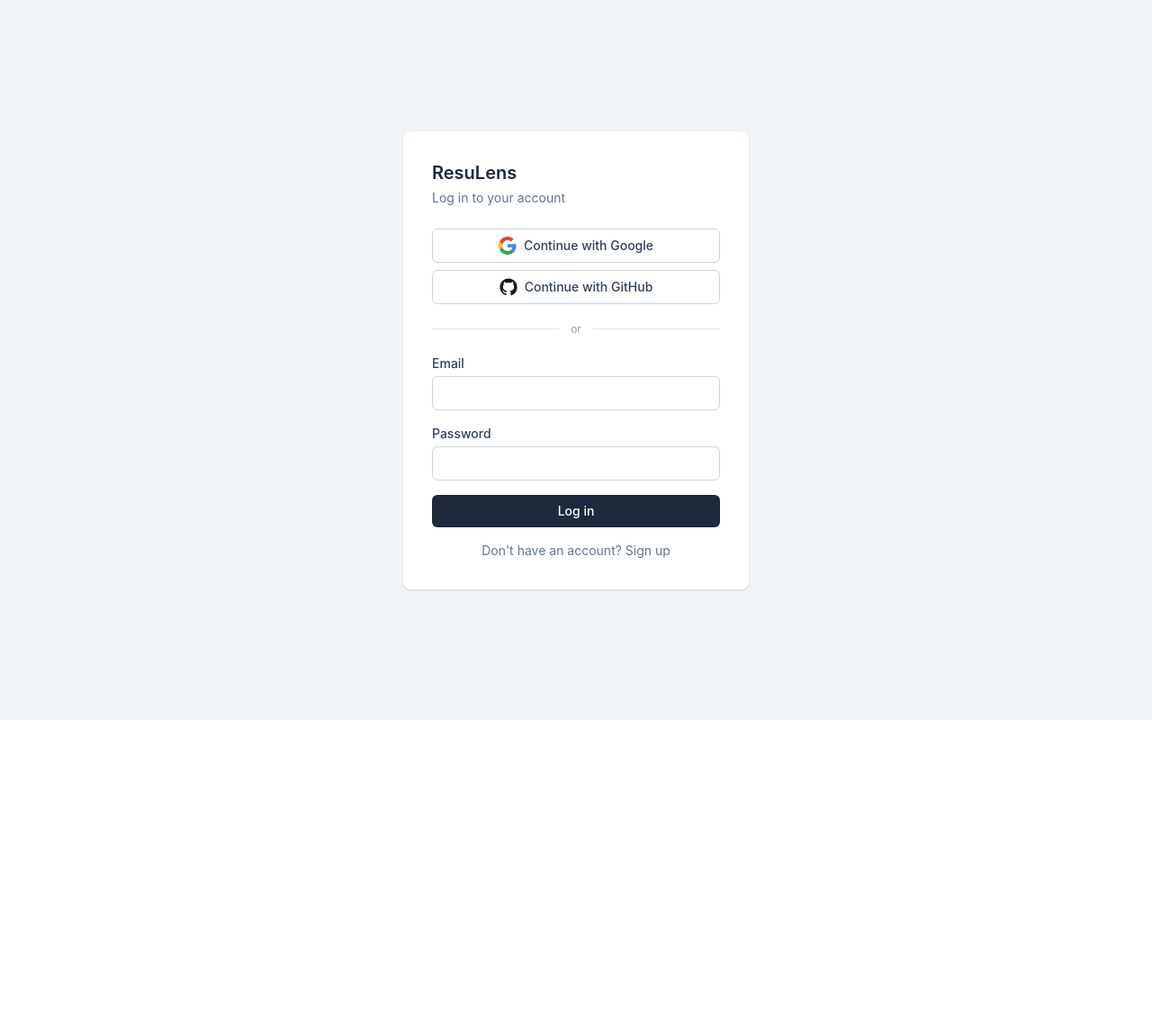
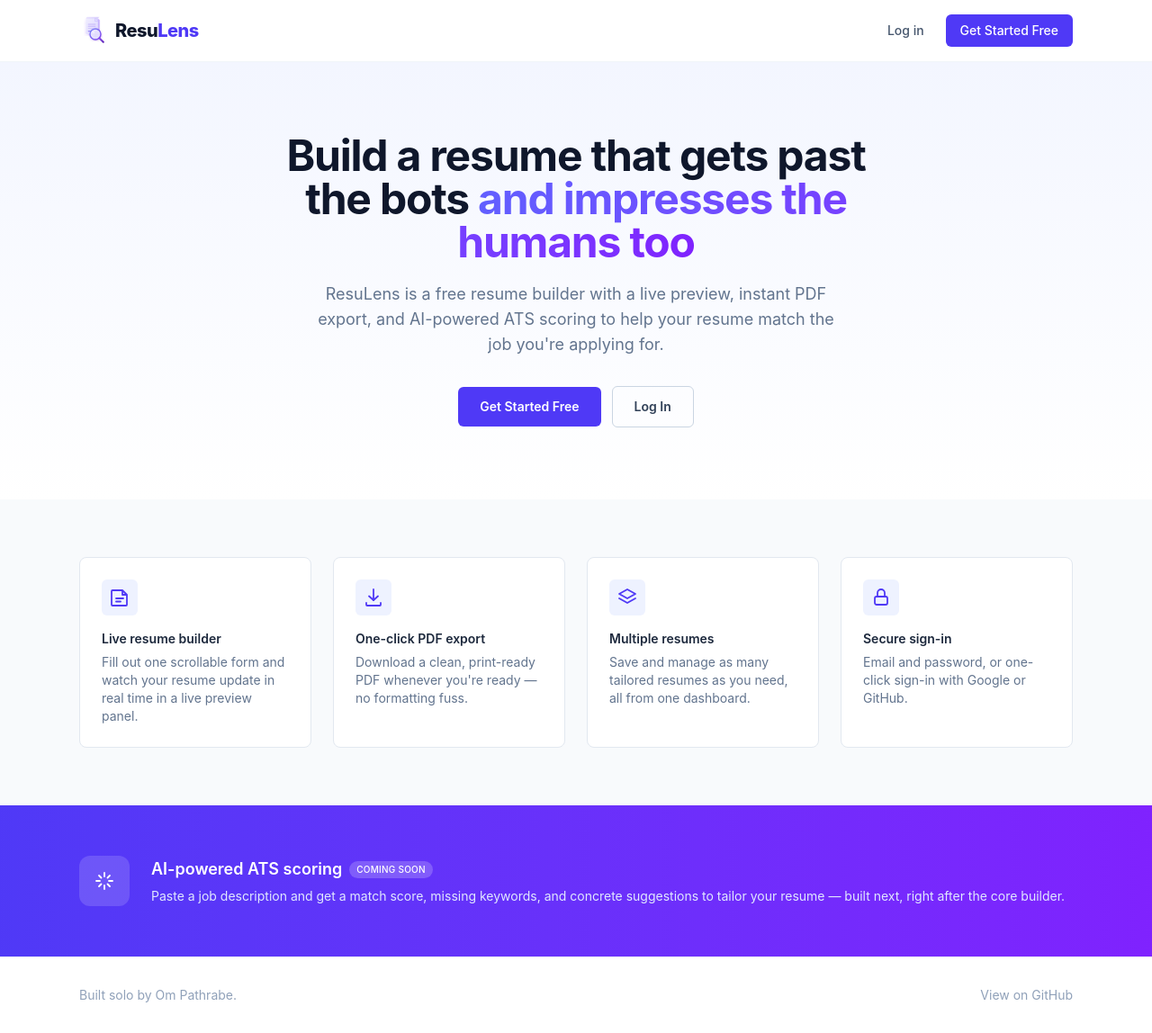
Before and after one commit to OmegaZeroG/ResuLens, a React (Vite) app in the folder client/: page / in a window 1280 px wide. Shown: the whole page at 90% size. Before the commit the page ends 800 px from the top, so only its background shows below. Built offline with nearby package versions, Linux system fonts and the light colour scheme; no server answers.

Commit message:
Fix landing page layout: wider container, section backgrounds, full-width AI banner

```diff
--- a/client/src/App.jsx
+++ b/client/src/App.jsx
@@ -1,6 +1,7 @@
 import { useState } from 'react'
 import { AuthProvider, useAuth } from './hooks/useAuth'
 import { AuthPage } from './components/auth/AuthPage'
+import { LandingPage } from './components/landing/LandingPage'
 import { ResumeBuilder } from './components/resume/ResumeBuilder'
 import { ResumeDashboard } from './components/dashboard/ResumeDashboard'
 
@@ -9,6 +10,16 @@
   // undefined = show the dashboard, null = editing a brand new (unsaved) resume,
   // a string = editing that resume's _id.
   const [activeResumeId, setActiveResumeId] = useState(undefined)
+  // null = show the public landing page, 'login' | 'signup' = show AuthPage in that mode.
+  const [authMode, setAuthMode] = useState(null)
+
+  // Logging out should drop you back on the landing page, not straight into
+  // the login form, and reset any in-progress resume selection.
+  function handleLogout() {
+    logout()
+    setAuthMode(null)
+    setActiveResumeId(undefined)
+  }
 
   if (loading) {
     return (
@@ -17,14 +28,19 @@
   }
 
   if (!user) {
-    return <AuthPage />
+    if (authMode) {
+      return <AuthPage initialMode={authMode} onBack={() => setAuthMode(null)} />
+    }
+    return (
+      <LandingPage onGetStarted={() => setAuthMode('signup')} onLogin={() => setAuthMode('login')} />
+    )
   }
 
   if (activeResumeId === undefined) {
     return (
       <ResumeDashboard
         user={user}
-        onLogout={logout}
+        onLogout={handleLogout}
         onCreateResume={() => setActiveResumeId(null)}
         onOpenResume={(id) => setActiveResumeId(id)}
       />
@@ -34,7 +50,7 @@
   return (
     <ResumeBuilder
       user={user}
-      onLogout={logout}
+      onLogout={handleLogout}
       resumeId={activeResumeId}
       onBack={() => setActiveResumeId(undefined)}
     />
--- a/client/src/components/auth/AuthPage.jsx
+++ b/client/src/components/auth/AuthPage.jsx
@@ -1,6 +1,7 @@
 import { useState } from 'react'
 import { useAuth } from '../../hooks/useAuth'
 import { googleAuthUrl, githubAuthUrl } from '../../api/authApi'
+import { Logo } from '../common/Logo'
 
 function GoogleIcon() {
   return (
@@ -33,9 +34,9 @@
   )
 }
 
-export function AuthPage() {
+export function AuthPage({ initialMode = 'login', onBack }) {
   const { login, signup, authError, clearAuthError } = useAuth()
-  const [mode, setMode] = useState('login')
+  const [mode, setMode] = useState(initialMode)
   const [form, setForm] = useState({ name: '', email: '', password: '', confirmPassword: '' })
   const [submitting, setSubmitting] = useState(false)
   const [error, setError] = useState('')
@@ -77,8 +78,17 @@
   return (
     <div className="flex min-h-screen items-center justify-center bg-slate-100 px-4">
       <div className="w-full max-w-sm rounded-lg bg-white p-8 shadow-sm">
-        <h1 className="text-xl font-semibold text-slate-800">ResuLens</h1>
-        <p className="mt-1 text-sm text-slate-500">
+        {onBack && (
+          <button
+            type="button"
+            onClick={onBack}
+            className="mb-4 text-sm text-slate-400 hover:text-slate-600"
+          >
+            ← Back to home
+          </button>
+        )}
+        <Logo size="sm" />
+        <p className="mt-3 text-sm text-slate-500">
           {mode === 'login' ? 'Log in to your account' : 'Create an account to get started'}
         </p>
 
@@ -161,7 +171,7 @@
           <button
             type="submit"
             disabled={submitting}
-            className="w-full rounded-md bg-slate-800 px-4 py-2 text-sm font-medium text-white hover:bg-slate-700 disabled:opacity-50"
+            className="w-full rounded-md bg-indigo-600 px-4 py-2 text-sm font-medium text-white hover:bg-indigo-700 disabled:opacity-50"
           >
             {submitting ? 'Please wait…' : mode === 'login' ? 'Log in' : 'Sign up'}
           </button>
--- /dev/null
+++ b/client/src/components/common/Logo.jsx
@@ -0,0 +1,21 @@
+// Icon + real HTML text, not the flattened LOGO+title.svg combo image — a
+// baked-in SVG lockup doesn't scale cleanly at arbitrary header heights (the
+// icon and wordmark were fighting each other at h-9). This scales properly
+// and stays crisp at any size, and reuses the same icon file everywhere.
+export function Logo({ size = 'md', className = '' }) {
+  const sizes = {
+    sm: { icon: 'h-6 w-6', text: 'text-base' },
+    md: { icon: 'h-8 w-8', text: 'text-xl' },
+    lg: { icon: 'h-11 w-11', text: 'text-2xl' },
+  }
+  const { icon, text } = sizes[size] || sizes.md
+
+  return (
+    <span className={`inline-flex items-center gap-2 ${className}`}>
+      <img src="/LOGO.svg" alt="" className={`${icon} shrink-0`} />
+      <span className={`font-extrabold tracking-tight text-slate-900 ${text}`}>
+        Resu<span className="text-indigo-600">Lens</span>
+      </span>
+    </span>
+  )
+}
--- a/client/src/components/dashboard/ResumeDashboard.jsx
+++ b/client/src/components/dashboard/ResumeDashboard.jsx
@@ -65,7 +65,7 @@
           <button
             type="button"
             onClick={onCreateResume}
-            className="rounded-md bg-slate-800 px-4 py-2 text-sm font-medium text-white hover:bg-slate-700"
+            className="rounded-md bg-indigo-600 px-4 py-2 text-sm font-medium text-white hover:bg-indigo-700"
           >
             + New Resume
           </button>
--- /dev/null
+++ b/client/src/components/landing/LandingPage.jsx
@@ -0,0 +1,179 @@
+import { Logo } from '../common/Logo'
+
+const REPO_URL = 'https://github.com/OmegaZeroG/ResuLens'
+
+function IconBuilder() {
+  return (
+    <svg viewBox="0 0 24 24" className="h-6 w-6" fill="none" stroke="currentColor" strokeWidth="1.8">
+      <path d="M4 4h11l5 5v11a1 1 0 0 1-1 1H4a1 1 0 0 1-1-1V5a1 1 0 0 1 1-1Z" strokeLinejoin="round" />
+      <path d="M15 4v5h5" strokeLinejoin="round" />
+      <path d="M8 13h8M8 16.5h5" strokeLinecap="round" />
+    </svg>
+  )
+}
+
+function IconPdf() {
+  return (
+    <svg viewBox="0 0 24 24" className="h-6 w-6" fill="none" stroke="currentColor" strokeWidth="1.8">
+      <path d="M12 3v12" strokeLinecap="round" />
+      <path d="M7 10.5 12 15l5-4.5" strokeLinecap="round" strokeLinejoin="round" />
+      <path d="M4 18v2a1 1 0 0 0 1 1h14a1 1 0 0 0 1-1v-2" strokeLinecap="round" />
+    </svg>
+  )
+}
+
+function IconStack() {
+  return (
+    <svg viewBox="0 0 24 24" className="h-6 w-6" fill="none" stroke="currentColor" strokeWidth="1.8">
+      <path d="m12 3 9 5-9 5-9-5 9-5Z" strokeLinejoin="round" />
+      <path d="m3 13 9 5 9-5" strokeLinecap="round" strokeLinejoin="round" />
+    </svg>
+  )
+}
+
+function IconLock() {
+  return (
+    <svg viewBox="0 0 24 24" className="h-6 w-6" fill="none" stroke="currentColor" strokeWidth="1.8">
+      <rect x="5" y="11" width="14" height="9" rx="2" />
+      <path d="M8 11V7a4 4 0 0 1 8 0v4" strokeLinecap="round" />
+    </svg>
+  )
+}
+
+function IconSparkle() {
+  return (
+    <svg viewBox="0 0 24 24" className="h-6 w-6" fill="none" stroke="currentColor" strokeWidth="1.8">
+      <path
+        d="M12 3v4M12 17v4M3 12h4M17 12h4M6 6l2.5 2.5M15.5 15.5 18 18M18 6l-2.5 2.5M8.5 15.5 6 18"
+        strokeLinecap="round"
+      />
+    </svg>
+  )
+}
+
+const features = [
+  {
+    icon: IconBuilder,
+    title: 'Live resume builder',
+    body: 'Fill out one scrollable form and watch your resume update in real time in a live preview panel.',
+  },
+  {
+    icon: IconPdf,
+    title: 'One-click PDF export',
+    body: "Download a clean, print-ready PDF whenever you're ready — no formatting fuss.",
+  },
+  {
+    icon: IconStack,
+    title: 'Multiple resumes',
+    body: 'Save and manage as many tailored resumes as you need, all from one dashboard.',
+  },
+  {
+    icon: IconLock,
+    title: 'Secure sign-in',
+    body: 'Email and password, or one-click sign-in with Google or GitHub.',
+  },
+]
+
+export function LandingPage({ onGetStarted, onLogin }) {
+  return (
+    <div className="min-h-screen bg-white">
+      <header className="border-b border-slate-100">
+        <div className="mx-auto flex max-w-6xl items-center justify-between px-6 py-4">
+          <Logo size="md" />
+          <div className="flex items-center gap-3">
+            <button
+              type="button"
+              onClick={onLogin}
+              className="rounded-md px-3 py-2 text-sm font-medium text-slate-600 hover:bg-slate-50"
+            >
+              Log in
+            </button>
+            <button
+              type="button"
+              onClick={onGetStarted}
+              className="rounded-md bg-indigo-600 px-4 py-2 text-sm font-medium text-white hover:bg-indigo-700"
+            >
+              Get Started Free
+            </button>
+          </div>
+        </div>
+      </header>
+
+      <section className="bg-gradient-to-b from-indigo-50/70 to-white">
+        <div className="mx-auto max-w-3xl px-6 py-20 text-center">
+          <h1 className="text-4xl font-bold tracking-tight text-slate-900 sm:text-5xl">
+            Build a resume that gets past the bots{' '}
+            <span className="bg-gradient-to-r from-indigo-500 to-violet-600 bg-clip-text text-transparent">
+              and impresses the humans too
+            </span>
+          </h1>
+          <p className="mx-auto mt-5 max-w-xl text-lg text-slate-500">
+            ResuLens is a free resume builder with a live preview, instant PDF export, and
+            AI-powered ATS scoring to help your resume match the job you're applying for.
+          </p>
+          <div className="mt-8 flex items-center justify-center gap-3">
+            <button
+              type="button"
+              onClick={onGetStarted}
+              className="rounded-md bg-indigo-600 px-6 py-3 text-sm font-semibold text-white hover:bg-indigo-700"
+            >
+              Get Started Free
+            </button>
+            <button
+              type="button"
+              onClick={onLogin}
+              className="rounded-md border border-slate-300 px-6 py-3 text-sm font-semibold text-slate-700 hover:bg-slate-50"
+            >
+              Log In
+            </button>
+          </div>
+        </div>
+      </section>
+
+      <section className="bg-slate-50">
+        <div className="mx-auto max-w-6xl px-6 py-16">
+          <div className="grid grid-cols-1 gap-6 sm:grid-cols-2 lg:grid-cols-4">
+            {features.map(({ icon: Icon, title, body }) => (
+              <div key={title} className="rounded-lg border border-slate-200 bg-white p-6">
+                <div className="flex h-10 w-10 items-center justify-center rounded-md bg-indigo-50 text-indigo-600">
+                  <Icon />
+                </div>
+                <h3 className="mt-4 text-sm font-semibold text-slate-800">{title}</h3>
+                <p className="mt-1.5 text-sm text-slate-500">{body}</p>
+              </div>
+            ))}
+          </div>
+        </div>
+      </section>
+
+      <section className="bg-gradient-to-r from-indigo-600 to-violet-600">
+        <div className="mx-auto flex max-w-6xl flex-col items-center gap-6 px-6 py-14 text-center sm:flex-row sm:text-left">
+          <div className="flex h-14 w-14 shrink-0 items-center justify-center rounded-xl bg-white/15 text-white">
+            <IconSparkle />
+          </div>
+          <div className="flex-1">
+            <div className="flex flex-wrap items-center justify-center gap-2 sm:justify-start">
+              <h2 className="text-lg font-semibold text-white">AI-powered ATS scoring</h2>
+              <span className="rounded-full bg-white/20 px-2 py-0.5 text-[10px] font-medium uppercase tracking-wide text-white">
+                Coming soon
+              </span>
+            </div>
+            <p className="mt-1.5 text-sm text-indigo-100">
+              Paste a job description and get a match score, missing keywords, and concrete
+              suggestions to tailor your resume — built next, right after the core builder.
+            </p>
+          </div>
+        </div>
+      </section>
+
+      <footer className="border-t border-slate-100">
+        <div className="mx-auto flex max-w-6xl flex-col items-center justify-between gap-3 px-6 py-8 text-sm text-slate-400 sm:flex-row">
+          <span>Built solo by Om Pathrabe.</span>
+          <a href={REPO_URL} className="hover:text-slate-600">
+            View on GitHub
+          </a>
+        </div>
+      </footer>
+    </div>
+  )
+}
--- a/client/src/components/resume/ConfirmDialog.jsx
+++ b/client/src/components/resume/ConfirmDialog.jsx
@@ -39,7 +39,7 @@
             className={
               danger
                 ? 'rounded-md bg-red-500 px-4 py-2 text-sm font-medium text-white hover:bg-red-600'
-                : 'rounded-md bg-slate-800 px-4 py-2 text-sm font-medium text-white hover:bg-slate-700'
+                : 'rounded-md bg-indigo-600 px-4 py-2 text-sm font-medium text-white hover:bg-indigo-700'
             }
           >
             {confirmLabel}
--- a/client/src/components/resume/Field.jsx
+++ b/client/src/components/resume/Field.jsx
@@ -31,7 +31,7 @@
           <button
             type="button"
             onClick={onAdd}
-            className="rounded-md bg-slate-800 px-3 py-1.5 text-xs font-medium text-white hover:bg-slate-700"
+            className="rounded-md bg-indigo-600 px-3 py-1.5 text-xs font-medium text-white hover:bg-indigo-700"
           >
             {addLabel || '+ Add'}
           </button>
--- a/client/src/components/resume/ResumeBuilder.jsx
+++ b/client/src/components/resume/ResumeBuilder.jsx
@@ -102,7 +102,7 @@
             type="button"
             onClick={save}
             disabled={saving}
-            className="rounded-md bg-slate-800 px-4 py-2 text-sm font-medium text-white hover:bg-slate-700 disabled:opacity-50"
+            className="rounded-md bg-indigo-600 px-4 py-2 text-sm font-medium text-white hover:bg-indigo-700 disabled:opacity-50"
           >
             {saving ? 'Saving…' : 'Save'}
           </button>
```
